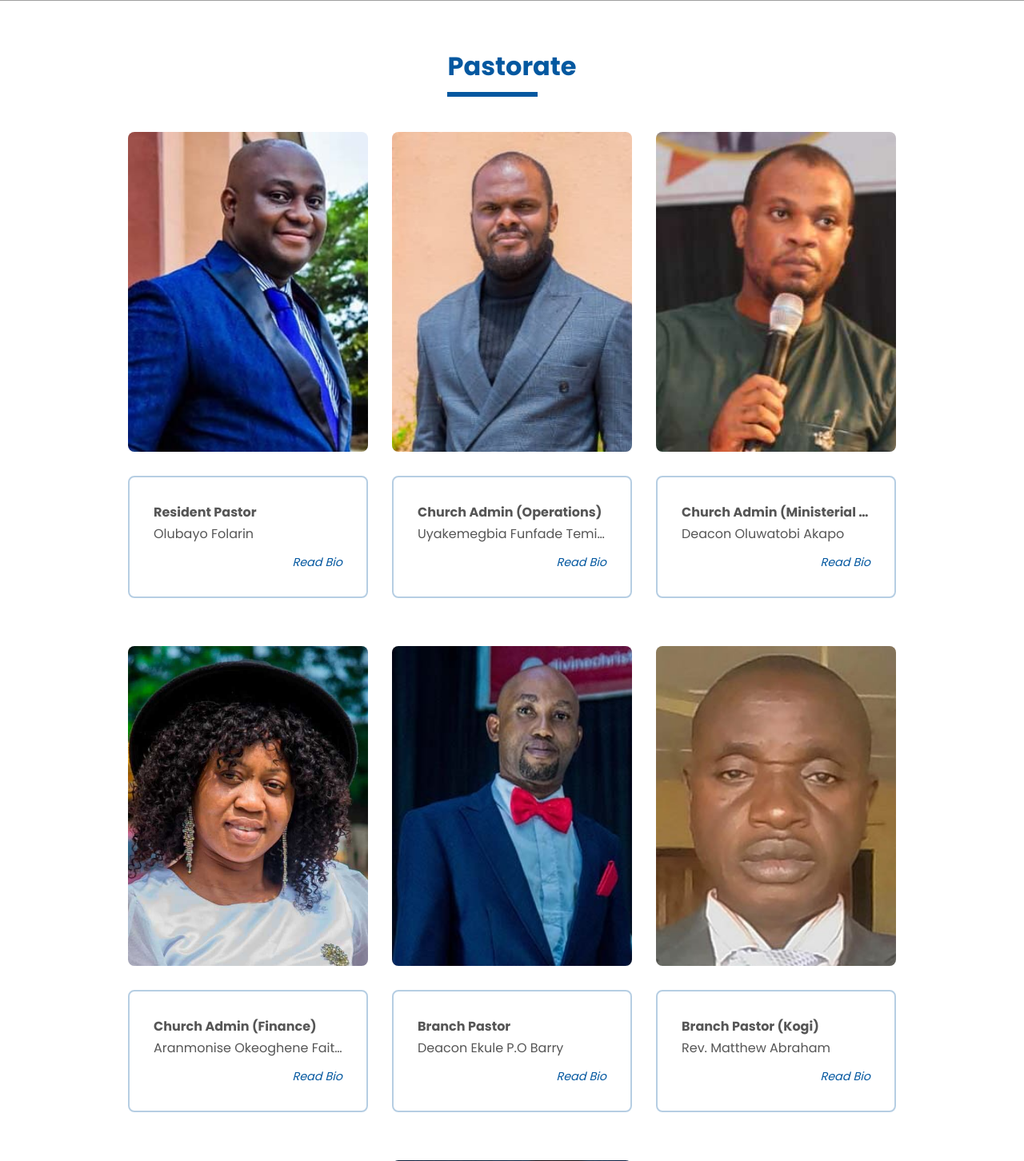
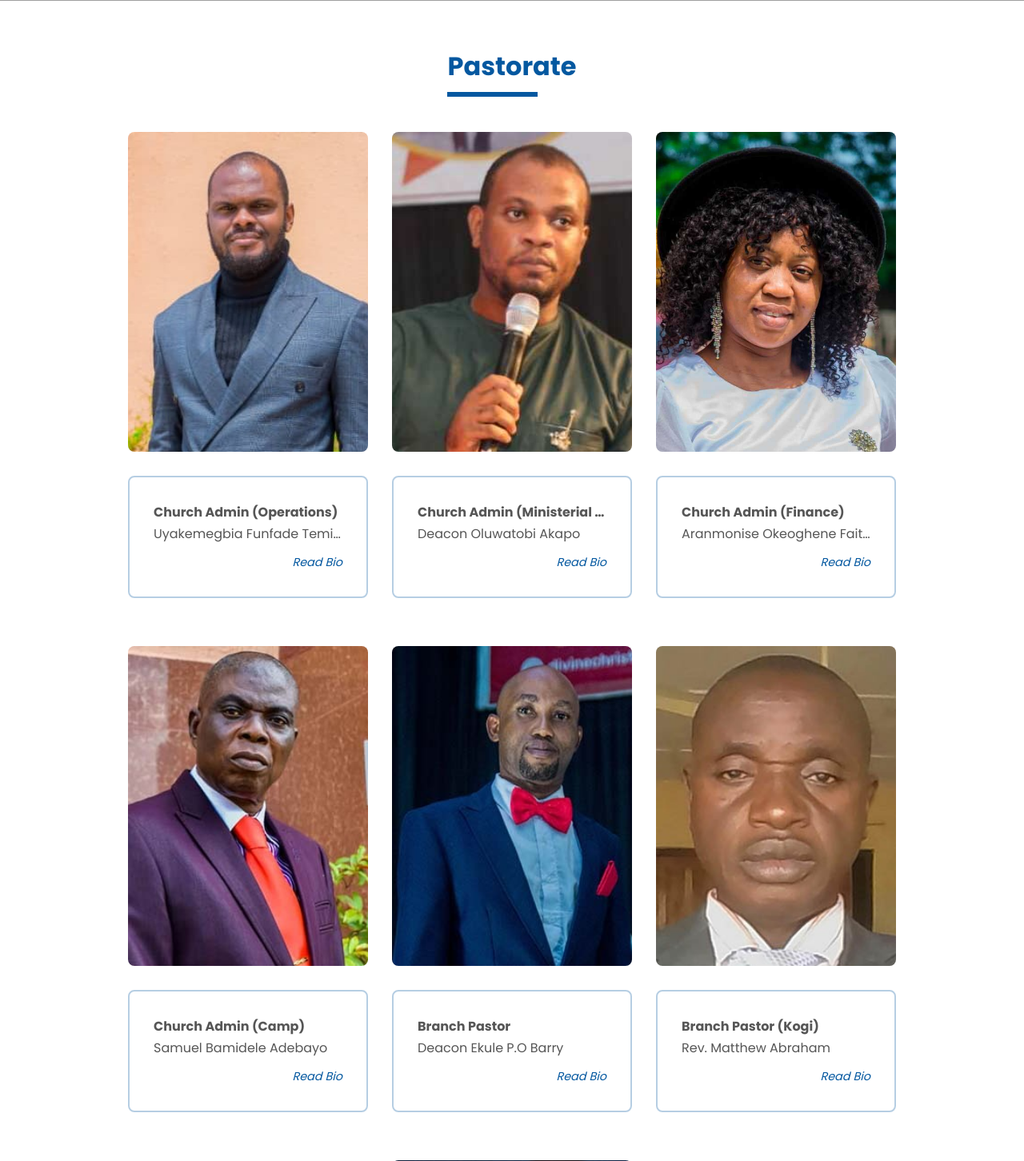
Before and after one commit to NARUDESIGNS/DCA, a PHP site: page /pages/about/pastorate.html in a window 1280 px wide. Shown: the part 569-2021 px from the top of the page at 80% size. Run offline with PHP 8.4, Linux system fonts and the light colour scheme; grey boxes are pictures that could not be loaded.

Commit message:
pre-launch fixes

```diff
--- a/json/pastorate.json
+++ b/json/pastorate.json
@@ -1,6 +1,7 @@
 {
-    "Olubayo Folarin": "Olubusayo Folarin was born on April 21st to Rev.Dr. & Rev. Dr. Mrs E.O Folarin. I studied Economics in my First degree and bagged a 1st class from Babcock University to the glory of God. I also have masters degree in Marketing from LASU. I have worked as a customer care professional, Marketing communications expert for many years and also been a consultant in some business capacity. I will say I have always been in ministry as I was born to parents who were in the vineyard of the Lord. I was formally ordained into the pastoral office on April 21st, 2019 and I currently pastor the head quarter church of this great ministry under the leadership of my father in the Lord Rev. Dr. E.O Folarin"  ,
+  "Olubayo Folarin": "Olubusayo Folarin was born on April 21st to Rev.Dr. & Rev. Dr. Mrs E.O Folarin. I studied Economics in my First degree and bagged a 1st class from Babcock University to the glory of God. I also have masters degree in Marketing from LASU. I have worked as a customer care professional, Marketing communications expert for many years and also been a consultant in some business capacity. I will say I have always been in ministry as I was born to parents who were in the vineyard of the Lord. I was formally ordained into the pastoral office on April 21st, 2019 and I currently pastor the head quarter church of this great ministry under the leadership of my father in the Lord Rev. Dr. E.O Folarin",
   "Deacon Ekule P.O Barry": "My name is Deac Ekule P.O Barry, I was born on the 18th of April. I hail from Obiaruku in ukwuani LGA of Delta state. Am a Building contractor and specialized in interior and exterior decoration (POP). Married with two children. I joined DCA ikoga branch December 16, 2012. Served in the Ushering and technical dept, later became the church secretary and member of the building committee. I was ordained as a Deacon in April 2017. In June 2018 I became the pastor in charge of Ikoga branch till date",
+  "Samuel Bamidele Adebayo": "I am reverend Samuel Bamidele Adebayo, a native of Edo State, formerly Bendel State. My pastorial experience started in the year 1986 with Gospel Faith Mission International, Ojo, Ibandan, where I served as the resident pastor and planted several branches of the ministry in Ibadan and Lagos districts. I attended Gospel Bible College and Seminiary Ibandan campus where I  obtained a higher diploma in Theology and bachelor of art in christian educationfrom 1978-1982.",
   "Uyakemegbia Funfade Temitope": "I am Uyakemegbia Funfade Temitope a graduate of Business Administration from Lagos State University. I joined DCA as a youth in 2014 as a pianist and grew in ranks to the post of the Music Director. I currently occupy the administrative office in charge of Operations of the ministry. I'm married to Maureen Funfade, and we are blessed with 2 lovely daughters.",
   "Deacon Oluwatobi Akapo": "I am Deacon. Oluwatobi Akapo, born on June 3rd to Rev. E.G and Evangelist Mrs G.O Akapo. I Studied Cell Biology and Genetics from the University of Lagos. I have worked in the Customer Experience profession and currently in the Sales Profession. I was given birth to in Divine Christian Assembly and gave my life to Christ April 30th 2000 with the topic being the Great White Throne Judgement preached by my Daddy in the Lord the founder of Divine Christian Assembly Rev. Dr. E.O Folarin. I am currently in the Deaconate office and hold the Administrative Office; Ministerial Services.",
   "Aranmonise Okeoghene Faith": "Aranmonise Okeoghene Faith, a graduate of Banking and Finance(Bsc) and a Masters degree holder in Human Resource and Industrial Relations from Lagos State University. I am a seasoned Admistrator with over 10 years experience in caring out Administrative duties . I am also a member of Chartered Institute of Public Management of Nigeria. I joined DCA in 1997 and In 1999 i joined the choir department as a teenager and I am serving in that department till date. A valued member of the marriage counselling committee . I am currently the Admin finance and I oversee the ministry's Kingdom partners and other Finance related matters. I am married to Aranmonise David and we are blessed with three wonderful children.",
--- a/pages/about/pastorate.css
+++ b/pages/about/pastorate.css
@@ -23,7 +23,8 @@
 .pastors__img-5,
 .pastors__img-6,
 .pastors__img-7,
-.pastors__img-8 {
+.pastors__img-8,
+.pastors__img-9 {
     width: 300px;
     height: 400px;
     border-radius: 8px;
@@ -55,6 +56,9 @@
 }
 .pastors__img-8 {
     background-image: url('../../assets/images/pastorate8.jpeg');
+}
+.pastors__img-9 {
+    background-image: url('../../assets/images/pastorate9.jpeg');
 }
 
 .pastors-credentials__bio {
--- a/pages/about/pastorate.html
+++ b/pages/about/pastorate.html
@@ -119,16 +119,16 @@
         <div class="pastorate">
             <h1 class="pastorate__title header-title">Pastorate</h1>
             <div class="pastors-container">
-                <section class="pastors">
-                    <!-- TODO: contemplate which is better, <img> or css image background -->
+                <!-- <section class="pastors">
+                    TODO: contemplate which is better, <img> or css image background
                     <div class="pastors__img-1"></div>
-                    <!-- <img src="./assets/images/pastorate1.jpeg" alt="pastor's image" class="pastors__img"> -->
+                    <img src="./assets/images/pastorate1.jpeg" alt="pastor's image" class="pastors__img">
                     <div class="pastors-credentials">
                         <h4 class="pastors-credentials__details">Resident Pastor</h4>
                         <p class="pastors-credentials__details">Olubayo Folarin</p>
                         <p class="pastors-credentials__bio">Read Bio</p>
                     </div>
-                </section>
+                </section> -->
                 <section class="pastors">
                     <div class="pastors__img-3"></div>
                     <!-- <img src="./assets/images/pastorate3.jpeg" alt="pastor's image" class="pastors__img"> -->
@@ -154,6 +154,15 @@
                     <div class="pastors-credentials">
                         <h4 class="pastors-credentials__details">Church Admin (Finance)</h4>
                         <p class="pastors-credentials__details">Aranmonise Okeoghene Faith</p>
+                        <p class="pastors-credentials__bio">Read Bio</p>
+                    </div>
+                </section>
+                <section class="pastors">
+                    <div class="pastors__img-9"></div>
+                    <!-- <img src="./assets/images/pastorate2.jpeg" alt="pastor's image" class="pastors__img"> -->
+                    <div class="pastors-credentials">
+                        <h4 class="pastors-credentials__details">Church Admin (Camp)</h4>
+                        <p class="pastors-credentials__details">Samuel Bamidele Adebayo</p>
                         <p class="pastors-credentials__bio">Read Bio</p>
                     </div>
                 </section>
```
Also changed, not shown: assets/images/pastorate9.jpeg (added), 2 other files. Lines whose indentation alone changed are shown as unchanged.
